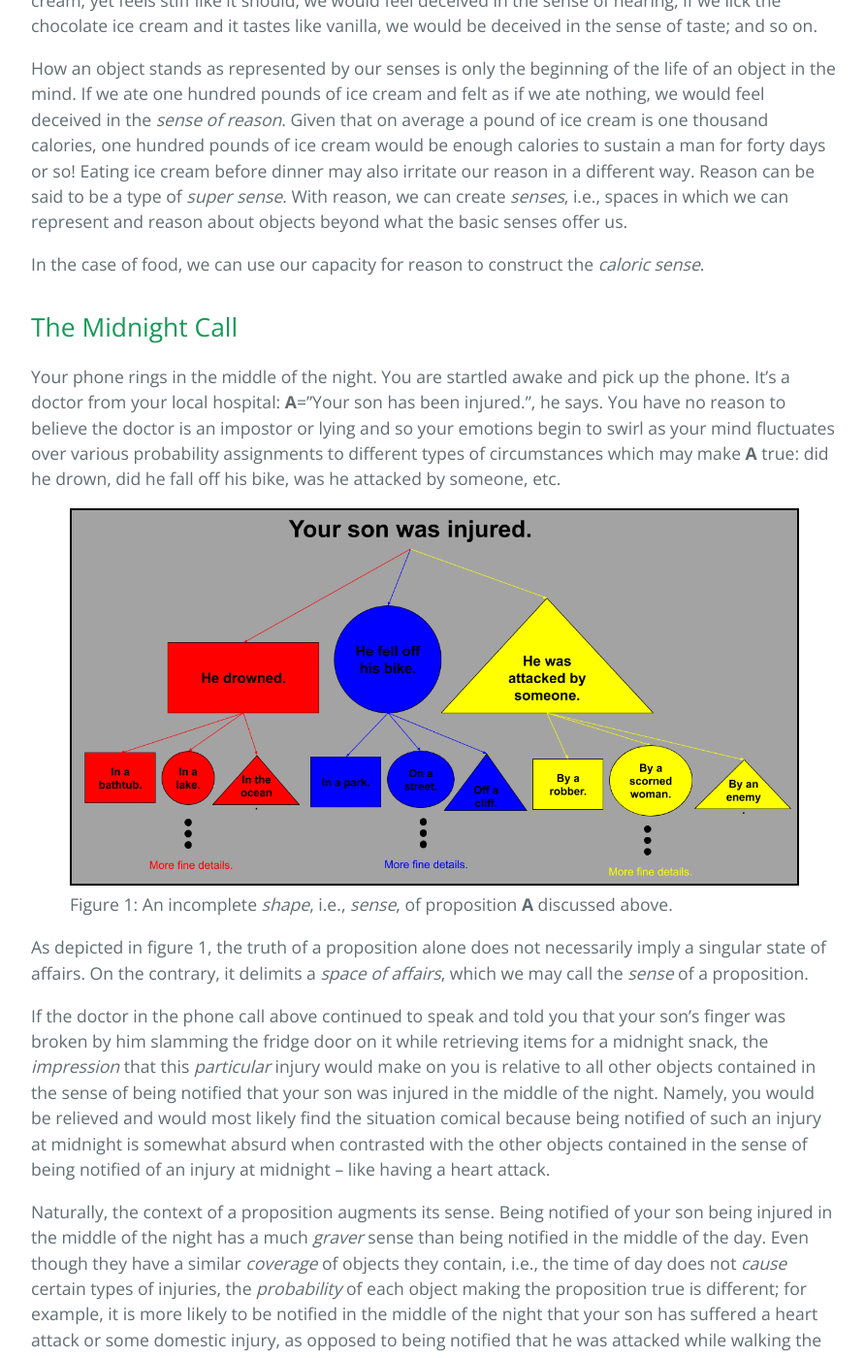
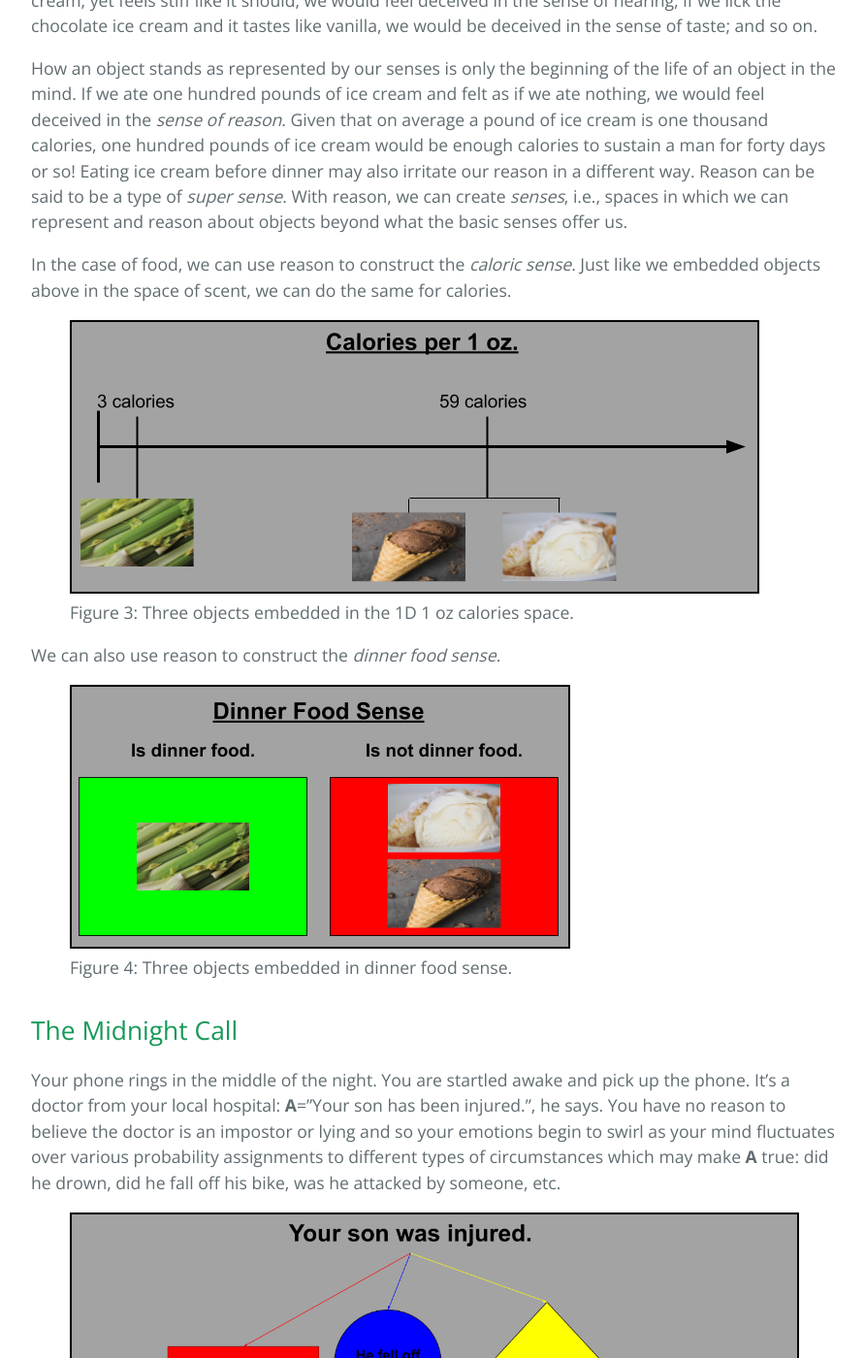
Before and after one commit to Andrewnetwork/CoronavirusBlog, a Jekyll site: the page built from sense_and_truth.md, in a window 1280 px wide and 1400 px high, scrolled down 2910 px. Shown: the whole window at 97% size, without its empty margins (192-1084 px from the left). Built offline with Jekyll 4.4.1, drawn with Linux system fonts in a browser that asks for light colours; our own code applies the rules of GitHub Pages for plain Markdown files; the repository's description, which GitHub fills in, is left out.

Commit message:
more work on sense and truth

```diff
--- a/sense_and_truth.md
+++ b/sense_and_truth.md
@@ -36,7 +36,22 @@ The objects I have chosen above to represent scents are not *pure* in the sense
 How an object stands as represented by our senses is only the beginning of the life of an object in the mind. If we ate one hundred pounds of ice cream and felt as if we ate nothing, we would feel deceived in the *sense of reason*. Given that on average a pound of ice cream is one thousand calories, one hundred pounds of ice cream would be enough calories to sustain a man for forty days or so! Eating ice cream before dinner may also irritate our reason in a different way. Reason can be said to be a type of *super sense*.
 With reason, we can create *senses*, i.e., spaces in which we can represent and reason about objects beyond what the basic senses offer us.
 
-In the case of food, we can use our capacity for reason to construct the *caloric sense*.
+In the case of food, we can use reason to construct the *caloric sense*. Just like we embedded objects above in the space of scent, we can do the same for calories.
+
+<figure class="image">
+  <img src="img/calories.png" alt="1D 1 oz Calories Space" style="border: 2px black solid;">
+  <figcaption>Figure 3: Three objects embedded in the 1D 1 oz calories space.</figcaption>
+</figure>
+
+We can also use reason to construct the *dinner food sense*.
+
+<figure class="image">
+  <img src="img/is_dinner_food.png" alt="1D 1 oz Calories Space" style="border: 2px black solid;">
+  <figcaption>Figure 4: Three objects embedded in dinner food sense.</figcaption>
+</figure>
+
+
+
 
 ## The Midnight Call
 Your phone rings in the middle of the night. You are startled awake and pick up the phone. It's a doctor from your local hospital: **A**="Your son has been injured.", he says. You have no reason to believe the doctor is an impostor or lying and so your emotions begin to swirl as your mind fluctuates over various probability assignments to different types of circumstances which may make **A** true: did he drown, did he fall off his bike, was he attacked by someone, etc.
```
Also changed, not shown: img/calories.png (added), img/is_dinner_food.png (added).
